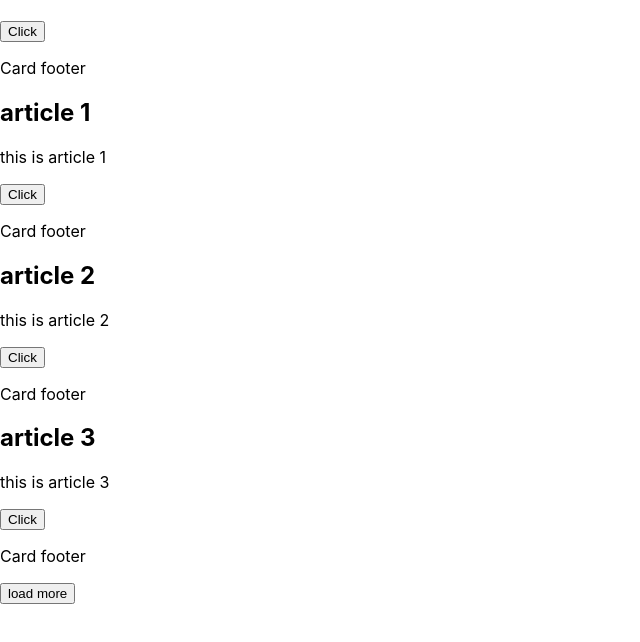
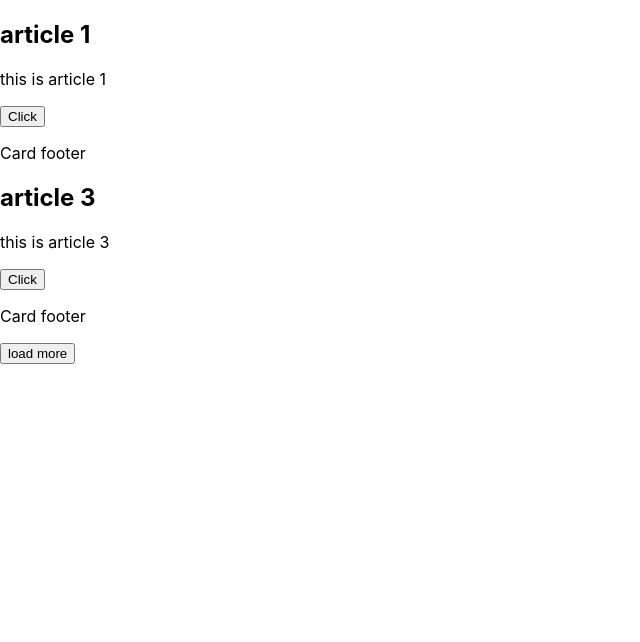
Before and after one commit to Marzieh235/React, a React (Create React App) app: page / in a window 1280 px wide. Shown: the top 642 px of the page, without its empty margins (0-640 px from the left). Built offline with nearby package versions, Linux system fonts and the light colour scheme.

Commit message:
Conditions in

```diff
--- a/src/App.js
+++ b/src/App.js
@@ -3,86 +3,53 @@ import logo from './logo.svg';
 import './App.css';
 import Card from './Card';
 
-function App() {
-  const [stateArticle, setArticleState] = useState({
+
+class App extends React.Component {
+  state = {
     articles: [
-      { id: 1, title: 'article 1', body: 'this is article 1' },
-      { id: 2, title: 'article 2', body: 'this is article 2' },
-      { id: 3, title: 'article 3', body: 'this is article 3' },
+      { id: 1, title: 'article 1', body: 'this is article 1' ,active :1 },
+      { id: 2, title: 'article 2', body: 'this is article 2' ,active :0},
+      { id: 3, title: 'article 3', body: 'this is article 3' ,active :1},
     ],
-  })
+    title: 'this is test ',
+    loading: false,
+  }
 
-  const [stateTitle , setTitleState] = useState ({
-    title : 'this is test 2'
-  })
-
-  let articleList = stateArticle.articles.map((article, index) => <Card key={index} title={article.title} body={article.body} />)
-
-const loadMore = (e) => {
+  loadMore = () => {
+    this.setState({loading : true})
+    setTimeout(() => {
       let articles = [
-    { id: 4, title: 'article 4', body: 'this is article 4' },
-    { id: 5, title: 'article 5', body: 'this is article 5' },
-    { id: 6, title: 'article 6', body: 'this is article 6' },
+        { id: 4, title: 'article 4', body: 'this is article 4' ,active :1},
+        { id: 5, title: 'article 5', body: 'this is article 5' ,active :0},
+        { id: 6, title: 'article 6', body: 'this is article 6' ,active :1},
       ]
 
-    setArticleState((prevState => {
+
+      this.setState((prevState => {
         return {
           articles: [...prevState.articles, ...articles],
+          loading : false
         }
       }))
+    }, 3000);
+
 
   }
 
-console.log(stateArticle);
-console.log(stateTitle);
+  render() {
+    console.log(this.state);
+    let articleList = this.state.articles.map((article, index) => article.active ? <Card key={index} title={article.title} body={article.body} /> : null)
 
     return (
       <div className="app">
-      {
-        articleList
-      }
-      <button onClick={loadMore}>load more</button>
+        {articleList}
+        { this.state.loading
+        ? <div>loading ...</div>
+        : null }
+        <button onClick={this.loadMore}>load more</button>
       </div>
     );
   }
-
-// class App extends React.Component {
-//   state = {
-//     articles: [
-//       { id: 1, title: 'article 1', body: 'this is article 1' },
-//       { id: 2, title: 'article 2', body: 'this is article 2' },
-//       { id: 3, title: 'article 3', body: 'this is article 3' },
-//     ],
-//     title : 'this is test '
-//   }
-
-//   loadMore = () => {
-//     let articles = [
-//       { id: 4, title: 'article 4', body: 'this is article 4' },
-//       { id: 5, title: 'article 5', body: 'this is article 5' },
-//       { id: 6, title: 'article 6', body: 'this is article 6' },
-//     ]
-
-//     this.setState((prevState => {
-//       return {
-//         articles: [...prevState.articles, ...articles]
-//       }
-//     }))
-//   }
-
-//   render() {
-//     console.log(this.state);
-//     let articleList = this.state.articles.map((article, index) => <Card key={index} title={article.title} body={article.body} />)
-
-//     return (
-//       <div className="app">
-//         {
-//           articleList
-//         }
-//         <button onClick={this.loadMore}>load more</button>
-//       </div>
-//     );
-//   }
-// }
+}
 
 export default App;
--- a/src/index.js
+++ b/src/index.js
@@ -17,7 +17,6 @@ import Card from './Card';
 
   root.render(
   <React.StrictMode>
-    <Card />
     <App/>
   </React.StrictMode>
   );
```
Lines whose indentation alone changed are shown as unchanged.
